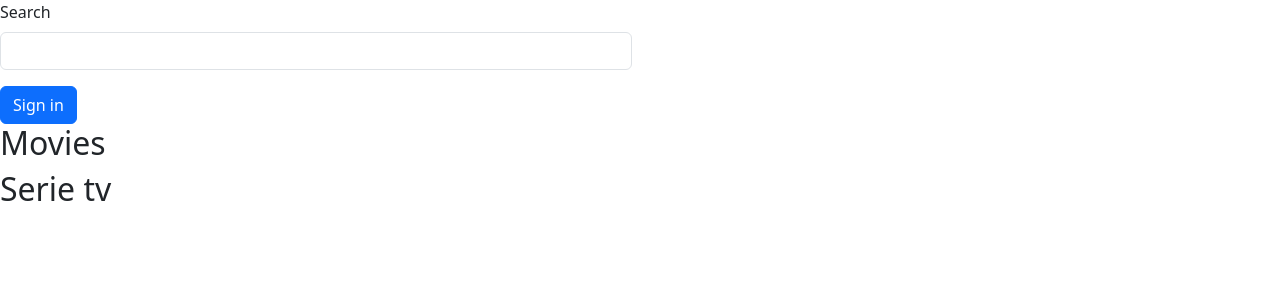
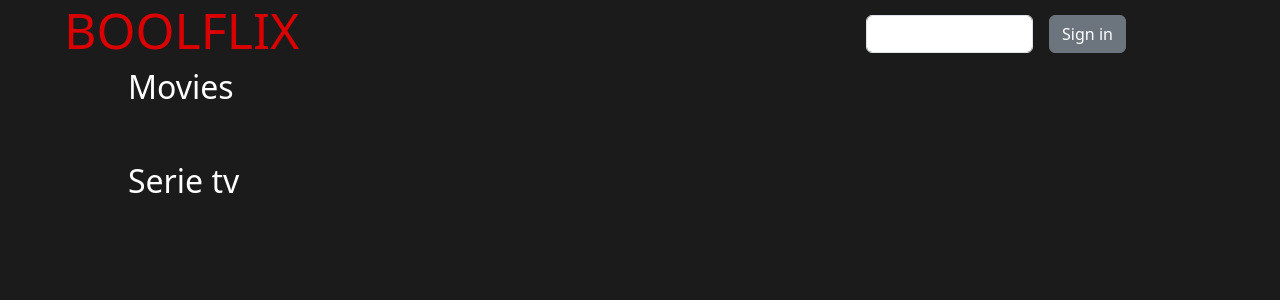
Before and after one commit to antoniodalterio/vite-boolflix, a Vue app: page / in a window 1280 px wide. Shown: the top 300 px of the page. Built offline with nearby package versions, Linux system fonts and the light colour scheme.

Commit message:
feat: add style

```diff
--- /dev/null
+++ b/src/assets/scss/_common.scss
@@ -0,0 +1,21 @@
+@use 'variables.scss' as *;
+
+img.lang {
+  width: 30px;
+  margin-left: 10px;
+}
+
+img.not-found,
+img.img-size {
+  width: 100%;
+  height: 100%;
+}
+
+.star {
+  color: $starVote;
+}
+
+section {
+  width: 80%;
+  margin: auto;
+}
--- /dev/null
+++ b/src/assets/scss/_components.scss
@@ -0,0 +1,40 @@
+.flip-card {
+  background-color: transparent;
+  width: 250px;
+  height: 350px;
+  perspective: 1000px;
+}
+
+.flip-card-inner {
+  position: relative;
+  width: 100%;
+  height: 100%;
+  transition: transform 0.6s;
+  transform-style: preserve-3d;
+  box-shadow: 0 4px 8px 0 rgba(0, 0, 0, 0.2);
+}
+
+.flip-card:hover .flip-card-inner {
+  transform: rotateY(180deg);
+}
+
+.flip-card-front,
+.flip-card-back {
+  position: absolute;
+  width: 100%;
+  height: 100%;
+  -webkit-backface-visibility: hidden;
+  backface-visibility: hidden;
+}
+
+.flip-card-front {
+  background-color: #bbb;
+  color: black;
+}
+
+.flip-card-back {
+  background-color: black;
+  padding: 10px;
+  color: white;
+  transform: rotateY(180deg);
+}
--- /dev/null
+++ b/src/assets/scss/_variables.scss
@@ -0,0 +1,3 @@
+$bgBody: #1b1b1b;
+$starVote: #db0000;
+$baseFonts: white;
--- a/src/assets/scss/style.scss
+++ b/src/assets/scss/style.scss
@@ -1,14 +1,9 @@
+@use 'common.scss' as *;
+@use 'variables.scss' as *;
+@use 'components.scss';
 @import 'bootstrap/scss/bootstrap';
-img.lang {
-  width: 50px;
+
+body {
+  background-color: $bgBody;
+  color: white;
 }
-
-img.not-found {
-  width: 342px;
-  height: 632px;
-  object-fit: cover;
-}
-
-.star {
-  color: #db0000;
-}
--- a/src/components/HeaderApp.vue
+++ b/src/components/HeaderApp.vue
@@ -15,4 +15,12 @@ export default {
     <HeaderSearch @searchEmit="$emit('searchMovie')"></HeaderSearch>
   </header>
 </template>
-<style></style>
+<style>
+header {
+  display: flex;
+  justify-content: space-between;
+  align-items: center;
+  width: 90%;
+  margin: auto;
+}
+</style>
--- a/src/components/HeaderLogo.vue
+++ b/src/components/HeaderLogo.vue
@@ -1,5 +1,15 @@
 <script>
 export default {};
 </script>
-<template></template>
-<style></style>
+<template>
+  <h1>Boolflix</h1>
+</template>
+<style scoped lang="scss">
+@use '../assets/scss/variables.scss' as *;
+
+h1 {
+  font-size: 50px;
+  text-transform: uppercase;
+  color: $starVote;
+}
+</style>
--- a/src/components/HeaderSearch.vue
+++ b/src/components/HeaderSearch.vue
@@ -12,7 +12,6 @@ export default {
 <template>
   <form class="row g-3" @submit.prevent="$emit('searchEmit')">
     <div class="col-md-6">
-      <label for="inputEmail4" class="form-label">Search</label>
       <input
         type="text"
         class="form-control"
@@ -20,9 +19,13 @@ export default {
         v-model="store.searchMovies"
       />
     </div>
-    <div class="col-12">
-      <button type="submit" class="btn btn-primary">Sign in</button>
+    <div class="col">
+      <button type="submit" class="btn btn-secondary">Sign in</button>
     </div>
   </form>
 </template>
-<style></style>
+<style>
+form {
+  display: flex;
+}
+</style>
--- a/src/components/MainApp.vue
+++ b/src/components/MainApp.vue
@@ -10,9 +10,11 @@ export default {
 };
 </script>
 <template>
-  <h2>Movies</h2>
-  <MoviesContent></MoviesContent>
-  <h2>Serie tv</h2>
-  <SeriesTvContent></SeriesTvContent>
+  <section>
+    <h2>Movies</h2>
+    <MoviesContent></MoviesContent>
+    <h2>Serie tv</h2>
+    <SeriesTvContent></SeriesTvContent>
+  </section>
 </template>
 <style></style>
--- a/src/components/MoviesContent.vue
+++ b/src/components/MoviesContent.vue
@@ -49,20 +49,35 @@ export default {
 };
 </script>
 <template>
-  <ul class="list-group">
-    <li class="list-group-item" v-for="(movie, index) in store.movies">
+  <ul class="d-flex flex-wrap justify-content-center p-3">
+    <li
+      class="list-group-item flip-card"
+      v-for="(movie, index) in store.movies"
+    >
+      <div class="flip-card-inner">
+        <div class="flip-card-front">
           <img
+            class="img-size"
             :src="posterImg(movie.poster_path)"
             alt=""
             :class="!movie.poster_path ? 'not-found' : ''"
           />
-      <h3>{{ movie.title }}</h3>
-      <h3>{{ movie.original_title }}</h3>
+        </div>
+
+        <div class="flip-card-back d-flex flex-column">
+          <div>
+            Title:
+            <span>{{ movie.title }}</span>
+          </div>
+
           <div>
             <p v-if="languages(index)">
-          {{ movie.original_language }}
+              Language: {{ movie.original_language }}
             </p>
-        <img v-else :src="flag(index)" alt="" class="lang" />
+            <div v-else>
+              Language:
+              <img :src="flag(index)" alt="" class="lang" />
+            </div>
           </div>
           <h4 class="my-3">
             <font-awesome-icon
@@ -71,12 +86,31 @@ export default {
               class="star"
             />
             <font-awesome-icon
-          v-for="n in voteStar(this.maxVote, this.numbCeil(movie.vote_average))"
+              v-for="n in voteStar(
+                this.maxVote,
+                this.numbCeil(movie.vote_average)
+              )"
               icon="fa-regular fa-star"
               class="star"
             />
           </h4>
+          <div class="overflow-y-scroll">{{ movie.overview }}</div>
+        </div>
+      </div>
     </li>
   </ul>
 </template>
 <style></style>
+
+<!-- <div class="flip-card">
+  <div class="flip-card-inner">
+    <div class="flip-card-front">
+      <img src="img_avatar.png" alt="Avatar" style="width:300px;height:300px;">
+    </div>
+    <div class="flip-card-back">
+      <h1>John Doe</h1>
+      <p>Architect & Engineer</p>
+      <p>We love that guy</p>
+    </div>
+  </div>
+</div>  -->
--- a/src/components/SeriesTvContent.vue
+++ b/src/components/SeriesTvContent.vue
@@ -49,15 +49,21 @@ export default {
 };
 </script>
 <template>
-  <ul class="list-group">
-    <li class="list-group-item" v-for="(serie, index) in store.series">
-      <div>
+  <ul class="d-flex flex-wrap justify-content-center p-3">
+    <li
+      class="list-group-item flip-card"
+      v-for="(serie, index) in store.series"
+    >
+      <div class="flip-card-inner">
+        <div class="flip-card-front">
           <img
+            class="img-size"
             :src="posterImg(serie.poster_path)"
             alt=""
             :class="!serie.poster_path ? 'not-found' : ''"
           />
         </div>
+        <div class="flip-card-back">
           <h3>{{ serie.name }}</h3>
           <h3>{{ serie.original_name }}</h3>
 
@@ -84,6 +90,8 @@ export default {
               />
             </h4>
           </h4>
+        </div>
+      </div>
     </li>
   </ul>
 </template>
```
Lines whose indentation alone changed are shown as unchanged.
